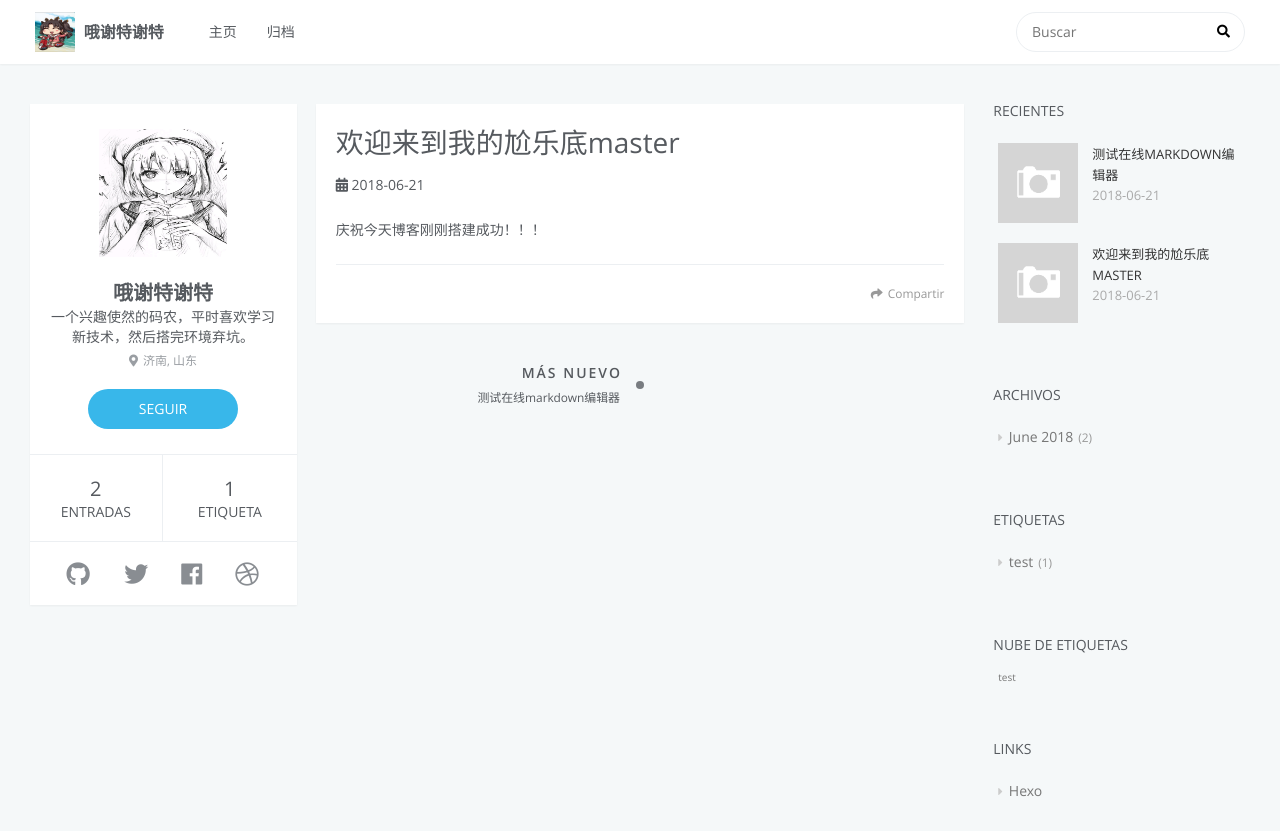
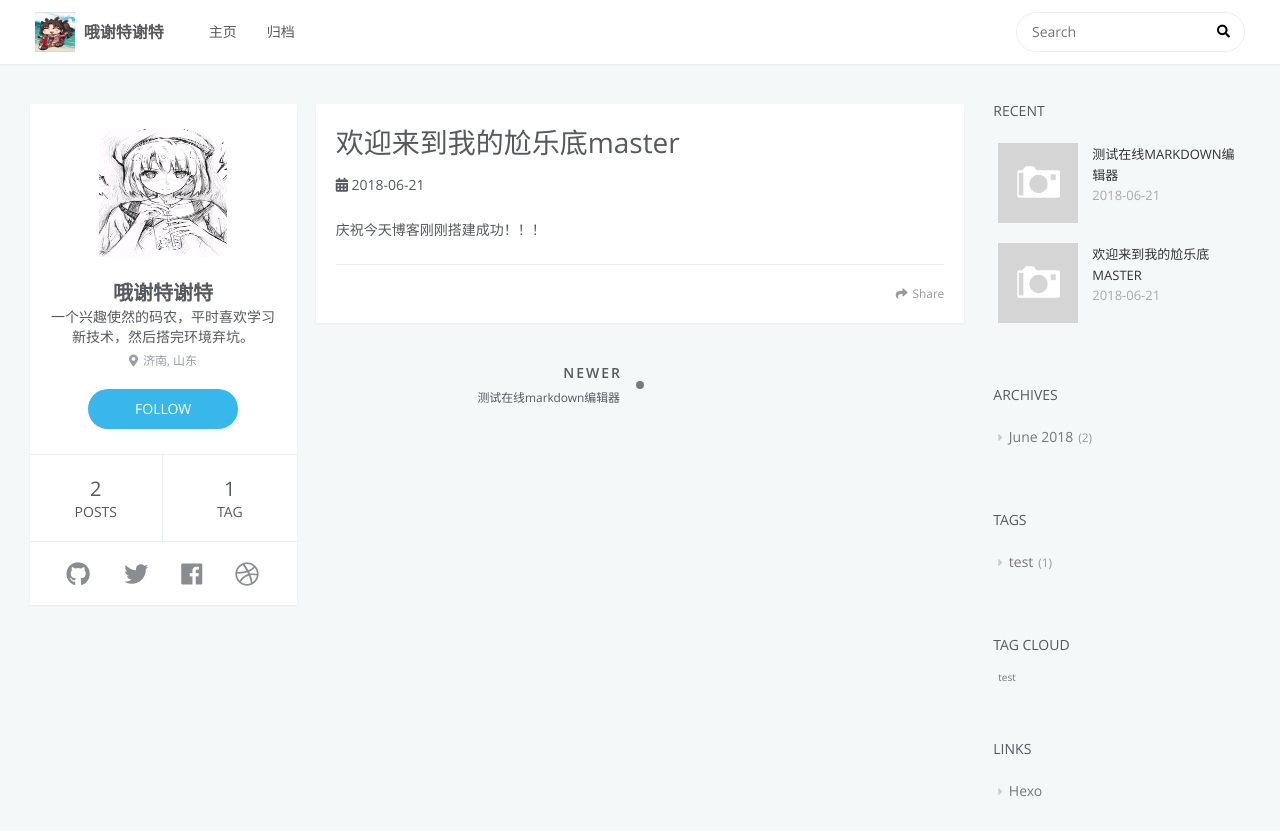
Before and after one commit to oshitshit/oshitshit.github.io, a plain HTML site: page 2018/06/21/hello-world/index.html in a window 1280 px wide. Shown: the top 831 px of the page. Drawn offline with Linux system fonts and the light colour scheme; no server answers; files whose address does not match are found by name.

Commit message:
Site updated: 2018-06-21 14:41:52

```diff
--- a/2018/06/21/hello-world/index.html
+++ b/2018/06/21/hello-world/index.html
@@ -77,7 +77,7 @@
             <div id="search-form-wrap">
 
     <form class="search-form">
-        <input type="text" class="ins-search-input search-form-input" placeholder="Buscar" />
+        <input type="text" class="ins-search-input search-form-input" placeholder="Search" />
         <button type="submit" class="search-form-submit"></button>
     </form>
     <div class="ins-search">
@@ -96,10 +96,10 @@
 (function (window) {
     var INSIGHT_CONFIG = {
         TRANSLATION: {
-            POSTS: 'Entradas',
+            POSTS: 'Posts',
             PAGES: 'Pages',
-            CATEGORIES: 'Categorias',
-            TAGS: 'Etiquetas',
+            CATEGORIES: 'Categories',
+            TAGS: 'Tags',
             UNTITLED: '(Untitled)',
         },
         ROOT_URL: '/',
@@ -124,7 +124,7 @@
                 <td>
 
     <div class="search-form">
-        <input type="text" class="ins-search-input search-form-input" placeholder="Buscar" />
+        <input type="text" class="ins-search-input search-form-input" placeholder="Search" />
     </div>
 
                 </td>
@@ -144,16 +144,16 @@
             <h2 id="name">哦谢特谢特</h2>
             <h3 id="title">一个兴趣使然的码农，平时喜欢学习新技术，然后搭完环境弃坑。</h3>
             <span id="location"><i class="fas fa-map-marker-alt" style="padding-right: 5px"></i>济南, 山东</span>
-            <a id="follow" target="_blank" href="https://blog.csdn.net/qq_36076256">SEGUIR</a>
+            <a id="follow" target="_blank" href="https://blog.csdn.net/qq_36076256">FOLLOW</a>
         </div>
         <div class="article-info profile-block">
             <div class="article-info-block">
                 2
-                <span>Entradas</span>
+                <span>posts</span>
             </div>
             <div class="article-info-block">
                 1
-                <span>Etiqueta</span>
+                <span>tag</span>
             </div>
         </div>
 
@@ -244,7 +244,7 @@
 
 </div>
 
-    <a data-url="http://yoursite.com/2018/06/21/hello-world/" data-id="cjio67dhr0000txi3rimsic0v" class="article-share-link"><i class="fas fa-share"></i>Compartir</a>
+    <a data-url="http://yoursite.com/2018/06/21/hello-world/" data-id="cjio6i3il0000wbi3laimr5e4" class="article-share-link"><i class="fas fa-share"></i>Share</a>
 <script>
     (function ($) {
         // Prevent duplicate binding
@@ -320,7 +320,7 @@
 <nav id="article-nav">
 
         <a href="/2018/06/21/post/" id="article-nav-newer" class="article-nav-link-wrap">
-            <strong class="article-nav-caption">Más nuevo</strong>
+            <strong class="article-nav-caption">Newer</strong>
             <div class="article-nav-title">
 
                     测试在线markdown编辑器
@@ -346,7 +346,7 @@
 
 
     <div class="widget-wrap">
-        <h3 class="widget-title">Recientes</h3>
+        <h3 class="widget-title">recent</h3>
         <div class="widget">
             <ul id="recent-post" class="">
 
@@ -397,7 +397,7 @@
 
 
     <div class="widget-wrap">
-        <h3 class="widget-title">Archivos</h3>
+        <h3 class="widget-title">archives</h3>
         <div class="widget">
             <ul class="archive-list"><li class="archive-list-item"><a class="archive-list-link" href="/archives/2018/06/">June 2018</a><span class="archive-list-count">2</span></li></ul>
         </div>
@@ -406,7 +406,7 @@
 
 
     <div class="widget-wrap">
-        <h3 class="widget-title">Etiquetas</h3>
+        <h3 class="widget-title">tags</h3>
         <div class="widget">
             <ul class="tag-list"><li class="tag-list-item"><a class="tag-list-link" href="/tags/test/">test</a><span class="tag-list-count">1</span></li></ul>
         </div>
@@ -415,7 +415,7 @@
 
 
     <div class="widget-wrap">
-        <h3 class="widget-title">Nube de etiquetas</h3>
+        <h3 class="widget-title">tag cloud</h3>
         <div class="widget tagcloud">
             <a href="/tags/test/" style="font-size: 10px;">test</a>
         </div>
@@ -424,7 +424,7 @@
 
 
     <div class="widget-wrap widget-list">
-        <h3 class="widget-title">Links</h3>
+        <h3 class="widget-title">links</h3>
         <div class="widget">
             <ul>
 
```
Also changed, not shown: 2018/06/21/post/index.html (+21 -20 lines), archives/2018/06/index.html (+14 -14 lines), archives/2018/index.html (+14 -14 lines), archives/index.html (+14 -14 lines), index.html (+17 -16 lines), tags/test/index.html (+14 -14 lines).
